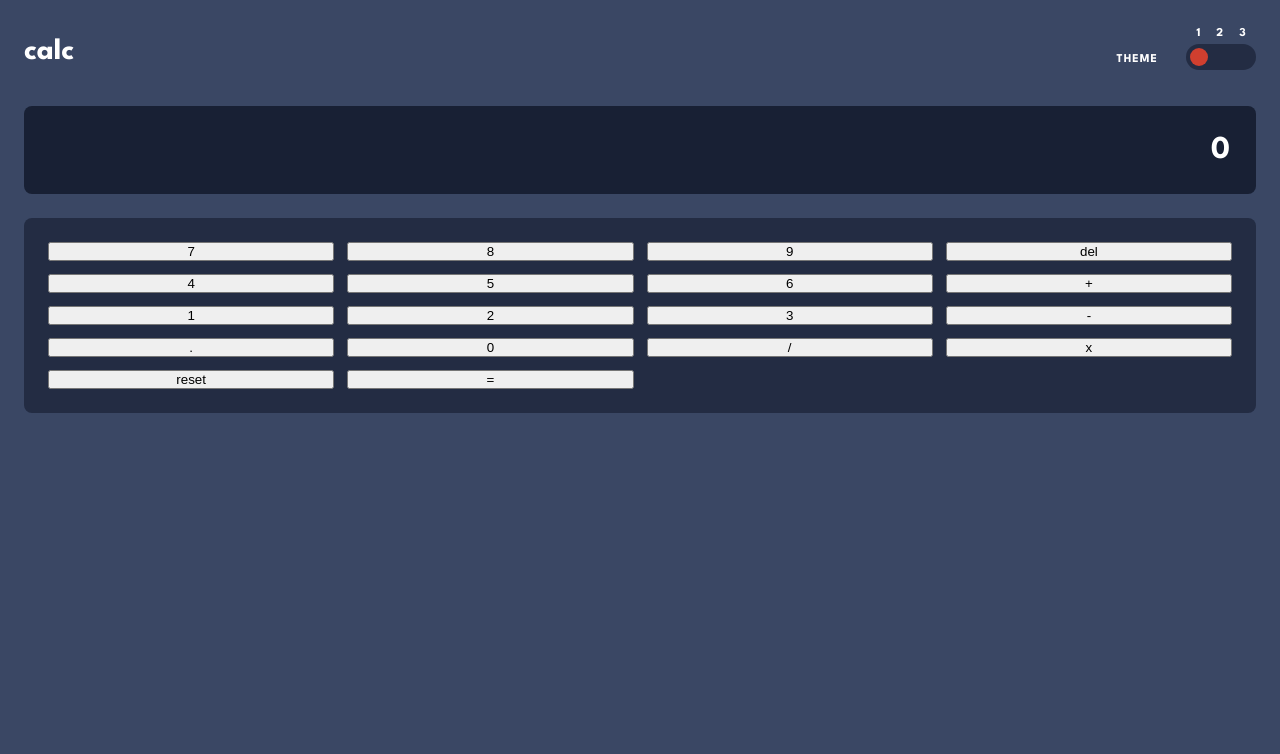
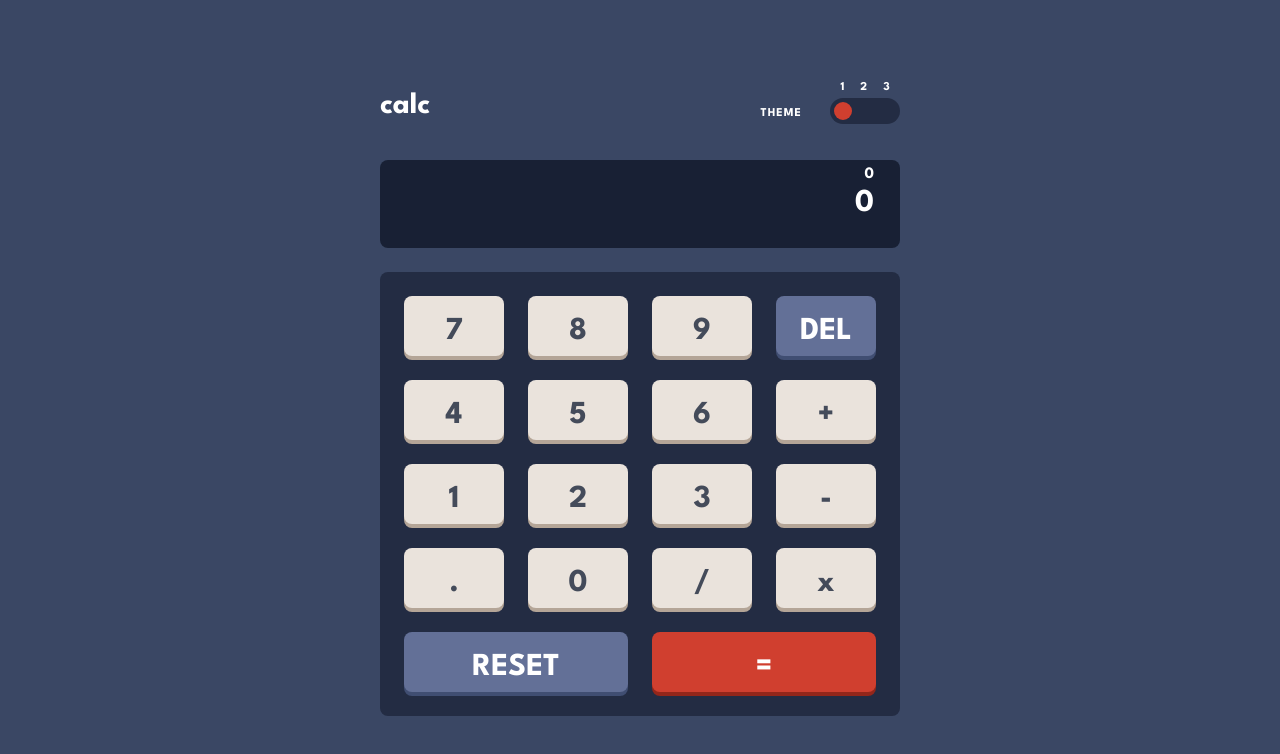
Before and after one commit to Rubendvb/calculator-app-main-theme, a React (Vite) app: page / in a window 1280 px wide. Shown: the top 754 px of the page. Built offline with nearby package versions, Linux system fonts and the light colour scheme.

Commit message:
create functions

```diff
--- a/package.json
+++ b/package.json
@@ -21,7 +21,6 @@
     "eslint-plugin-react": "^7.32.2",
     "eslint-plugin-react-hooks": "^4.6.0",
     "eslint-plugin-react-refresh": "^0.4.3",
-    "mathjs": "^12.0.0",
     "sass": "^1.69.5",
     "vite": "^4.4.5"
   }
--- a/src/App.jsx
+++ b/src/App.jsx
@@ -3,11 +3,11 @@ import Keypad from './components/Keypad/Keypad'
 
 function App() {
   return (
-    <>
+    <div className="calculator">
       <Header />
 
       <Keypad />
-    </>
+    </div>
   )
 }
 
--- a/src/components/Button/Button.jsx
+++ b/src/components/Button/Button.jsx
@@ -1,7 +1,28 @@
 import PropTypes from 'prop-types'
 
+import './Button.scss'
+
 export default function Button({ num, onClick }) {
-  return <button onClick={onClick}>{num}</button>
+  return (
+    <button
+      className={`button ${
+        num === '='
+          ? 'equal'
+          : num === '+'
+          ? 'plus'
+          : num === '-'
+          ? 'minus'
+          : num === '.'
+          ? 'dot'
+          : num === 'x'
+          ? 'times'
+          : num
+      }`}
+      onClick={onClick}
+    >
+      {num}
+    </button>
+  )
 }
 
 Button.propTypes = {
--- /dev/null
+++ b/src/components/Button/Button.scss
@@ -0,0 +1,96 @@
+@use '../../scss/variables' as v;
+
+.button {
+  height: 60px;
+  width: 60px;
+  border-radius: 8px;
+  border: none;
+  background-color: var(--bg-key);
+  font-weight: 700;
+  font-size: 2rem;
+  color: var(--color-number);
+  font-family: v.$font-family;
+  box-shadow: var(--shadow-key-properties) var(--shadow-key);
+  text-transform: uppercase;
+  outline: none;
+  padding: 1.3rem 0;
+  cursor: pointer;
+
+  &:hover {
+    background-color: var(--bg-key-hover);
+  }
+
+  @media only screen and (min-width: 768px) {
+    width: 6.25rem;
+  }
+}
+
+.dot {
+  grid-column: 1 / 2;
+  grid-row: 4 / 5;
+}
+
+.del {
+  grid-column: 4 / 5;
+  grid-row: 1 / 2;
+  font-size: 1.2rem;
+  background-color: var(--bg-key-reset-del);
+  box-shadow: var(--shadow-key-properties) var(--shadow-key-reset-del);
+  color: var(--color-text-reset-del);
+
+  &:hover {
+    background-color: var(--bg-key-reset-del-hover);
+  }
+
+  @media only screen and (min-width: 768px) {
+    font-size: 2rem;
+  }
+}
+
+.times {
+  text-transform: lowercase;
+}
+
+.plus {
+  grid-column: 4 / 5;
+  grid-row: 2 / 3;
+}
+
+.minus {
+  grid-column: 4 / 5;
+  grid-row: 3 / 4;
+}
+
+.reset {
+  grid-column: 1 / 3;
+  width: 100%;
+  font-size: 1.2rem;
+  color: var(--color-text-reset-del);
+  background-color: var(--bg-key-reset-del);
+  box-shadow: var(--shadow-key-properties) var(--shadow-key-reset-del);
+
+  &:hover {
+    background-color: var(--bg-key-reset-del-hover);
+  }
+
+  @media only screen and (min-width: 768px) {
+    font-size: 2rem;
+  }
+}
+
+.equal {
+  grid-column: 3 / -1;
+  width: 100%;
+  background-color: var(--bg-key-equal);
+  box-shadow: var(--shadow-key-properties) var(--shadow-key-equal);
+  color: var(--color-text-equal);
+  font-size: 1.2rem;
+
+  &:hover {
+    background-color: var(--bg-key-equal-hover);
+  }
+
+  @media only screen and (min-width: 768px) {
+    font-size: 2rem;
+  }
+}
--- a/src/components/Keypad/Keypad.jsx
+++ b/src/components/Keypad/Keypad.jsx
@@ -2,64 +2,122 @@ import { useState } from 'react'
 import Button from '../Button/Button'
 import './Keypad.scss'
 
-import * as math from 'mathjs'
-
 const buttonsValues = [
-  [7, 8, 9, 'del'],
-  [4, 5, 6, '+'],
-  [1, 2, 3, '-'],
-  ['.', 0, '/', 'x'],
-  ['reset', '='],
+  ['7', '8', '9'],
+  ['4', '5', '6'],
+  ['1', '2', '3'],
+  ['0', '.'],
 ]
 
+const operations = ['del', '/', 'x', '+', '-', 'reset', '=']
+
 export default function Keypad() {
-  const [result, setResult] = useState(0)
-  const [operator, setOperator] = useState('')
+  const [currentValue, setCurrentValue] = useState('0')
+  const [completeOperation, setCompleteOperation] = useState('0')
+  const [pendingOperation, setPendingOperation] = useState(null)
+  const [pendingValue, setPendingValue] = useState(null)
 
   const handleClick = (value) => {
-    setResult('')
-    console.log(value)
+    setCurrentValue((preValue) => {
+      if (preValue === '0') {
+        return value
+      } else {
+        return preValue + value
+      }
+    })
 
-    if (result == '') {
-      setResult('')
+    setCompleteOperation((prevOperation) => {
+      if (prevOperation === '0') {
+        return value
+      } else {
+        return prevOperation + ' ' + value
+      }
+    })
+  }
+
+  const handleOperation = (operation) => {
+    setCompleteOperation(currentValue + ' ' + operation)
+    setPendingOperation(operation)
+    setPendingValue(currentValue)
+    setCurrentValue('0')
+  }
+
+  const handleClear = () => {
+    setCurrentValue('0')
+    setPendingOperation(null)
+    setPendingValue(null)
+    setCompleteOperation('0')
+  }
+
+  const handleCalculate = () => {
+    if (!pendingOperation || !pendingValue) {
+      return
     }
 
-    if (!Number.isInteger(value)) {
-      setOperator(value)
-    } else {
-      if (operator) {
-        if (String(result).slice(-1) === operator) {
-          setResult(String(result).concat(value))
+    const num1 = parseFloat(pendingValue)
+    const num2 = parseFloat(currentValue)
+
+    let result
+
+    switch (pendingOperation) {
+      case '+':
+        result = num1 + num2
+        break
+      case '-':
+        result = num1 - num2
+        break
+      case 'x':
+        result = num1 * num2
+        break
+      case '/':
+        if (num2 !== 0) {
+          result = num1 / num2
         } else {
-          setResult(result + operator + value)
+          setCurrentValue('Error')
+          setCompleteOperation('Error')
+          setPendingOperation(null)
+          setPendingValue(null)
+          return
         }
+        break
 
-        setOperator('')
-      } else {
-        setResult(String(result).concat(value))
-      }
+      default:
+        break
     }
-  }
 
-  const calculate = () => {
-    try {
-      setResult(math.evaluate(Number(result)).toString)
-    } catch (error) {
-      setResult(error)
-    }
+    setCompleteOperation(
+      pendingValue + ' ' + pendingOperation + ' ' + currentValue
+    )
+
+    setCurrentValue(result.toString())
+    setPendingOperation(null)
+    setPendingValue(null)
   }
 
   return (
     <main className="keypad">
-      <div className="keypad__screen">{result}</div>
+      <div className="keypad__screen">
+        <span>{completeOperation}</span>
+        <span>{currentValue}</span>
+      </div>
 
       <div className="keypad__container">
         {buttonsValues.flat().map((btn, i) => {
+          return <Button key={i} num={btn} onClick={() => handleClick(btn)} />
+        })}
+
+        {operations.flat().map((operator, i) => {
           return (
             <Button
               key={i}
-              num={btn}
-              onClick={btn === '=' ? () => calculate : () => handleClick(btn)}
+              num={operator}
+              onClick={() =>
+                operator === 'reset'
+                  ? handleClear()
+                  : handleOperation(operator)
+                  ? operator === '='
+                  : handleCalculate()
+              }
             />
           )
         })}
--- a/src/components/Keypad/Keypad.scss
+++ b/src/components/Keypad/Keypad.scss
@@ -2,6 +2,7 @@
   margin-top: 32px;
 
   &__screen {
+    position: relative;
     width: 100%;
     background-color: var(--bg-screen);
     color: var(--color-text);
@@ -14,6 +15,16 @@
     border-radius: 8px;
     margin-bottom: 24px;
     overflow: hidden;
+
+    span:first-child {
+      position: absolute;
+      top: 15px;
+      font-size: 1rem;
+    }
+
+    span {
+      line-height: 0;
+    }
   }
 
   &__container {
@@ -23,6 +34,10 @@
     padding: 24px;
     display: grid;
     grid-template-columns: repeat(4, 1fr);
-    gap: 0.813rem;
+    gap: 13px;
+
+    @media only screen and (min-width: 768px) {
+      gap: 24px;
+    }
   }
 }
--- a/src/scss/Main.scss
+++ b/src/scss/Main.scss
@@ -1,4 +1,8 @@
 @use './variables' as v;
+
+:root {
+  --shadow-key-properties: 0px 4px 0 0;
+}
 
 :root[data-theme='theme1'] {
   --body-bg: hsl(222, 26%, 31%);
@@ -6,6 +10,20 @@
   --bg-toogle: hsl(223, 31%, 20%);
   --color-toogle: hsl(6, 63%, 50%);
   --bg-screen: hsl(224, 36%, 15%);
+  --bg-key: hsl(30, 25%, 89%);
+  --color-number: hsl(221, 14%, 31%);
+  --shadow-key: hsl(28, 16%, 65%);
+  --bg-key-reset-del: hsl(225, 21%, 49%);
+  --shadow-key-reset-del: hsl(224, 28%, 35%);
+  --color-text-reset-del: hsl(0, 0%, 100%);
+
+  --bg-key-equal: hsl(6, 63%, 50%);
+  --shadow-key-equal: hsl(6, 70%, 34%);
+  --color-text-equal: hsl(0, 0%, 100%);
+
+  --bg-key-hover: hsl(0, 0%, 100%);
+  --bg-key-reset-del-hover: hsl(224, 51%, 76%);
+  --bg-key-equal-hover: hsl(6, 93%, 67%);
 }
 
 :root[data-theme='theme2'] {
@@ -14,6 +32,20 @@
   --bg-toogle: hsl(0, 5%, 81%);
   --color-toogle: hsl(25, 98%, 40%);
   --bg-screen: hsl(0, 0%, 93%);
+  --bg-key: hsl(45, 7%, 89%);
+  --color-number: hsl(60, 10%, 19%);
+  --shadow-key: hsl(35, 11%, 61%);
+  --bg-key-reset-del: hsl(185, 42%, 37%);
+  --shadow-key-reset-del: hsl(185, 58%, 25%);
+  --color-text-reset-del: hsl(0, 0%, 100%);
+
+  --bg-key-equal: hsl(25, 98%, 40%);
+  --shadow-key-equal: hsl(25, 99%, 27%);
+  --color-text-equal: hsl(0, 0%, 100%);
+
+  --bg-key-hover: hsl(0, 0%, 100%);
+  --bg-key-reset-del-hover: hsl(185, 41%, 56%);
+  --bg-key-equal-hover: hsl(25, 100%, 61%);
 }
 
 :root[data-theme='theme3'] {
@@ -22,6 +54,21 @@
   --bg-toogle: hsl(268, 71%, 12%);
   --color-toogle: hsl(176, 100%, 44%);
   --bg-screen: hsl(268, 71%, 12%);
+  --bg-key: hsl(268, 47%, 21%);
+  --color-number: hsl(52, 100%, 62%);
+  --shadow-key: hsl(290, 70%, 36%);
+
+  --bg-key-reset-del: hsl(281, 89%, 26%);
+  --shadow-key-reset-del: hsl(285, 91%, 52%);
+  --color-text-reset-del: hsl(0, 0%, 100%);
+
+  --bg-key-equal: hsl(176, 100%, 44%);
+  --shadow-key-equal: hsl(177, 92%, 70%);
+  --color-text-equal: hsl(198, 20%, 13%);
+
+  --bg-key-hover: hsl(268, 54%, 44%);
+  --bg-key-reset-del-hover: hsl(280, 56%, 44%);
+  --bg-key-equal-hover: hsl(177, 100%, 79%);
 }
 
 * {
@@ -34,6 +81,13 @@ body {
   font-family: v.$font-family;
   background-color: var(--body-bg);
 
-  max-height: 100vh;
+  min-height: 100vh;
   padding: 30px 24px;
+  display: flex;
+  align-items: center;
+  justify-content: center;
 }
+
+.calculator {
+  max-width: 33.75rem;
+}
```
Also changed, not shown: 2 other files (tests, documents, lock files or other folders).
